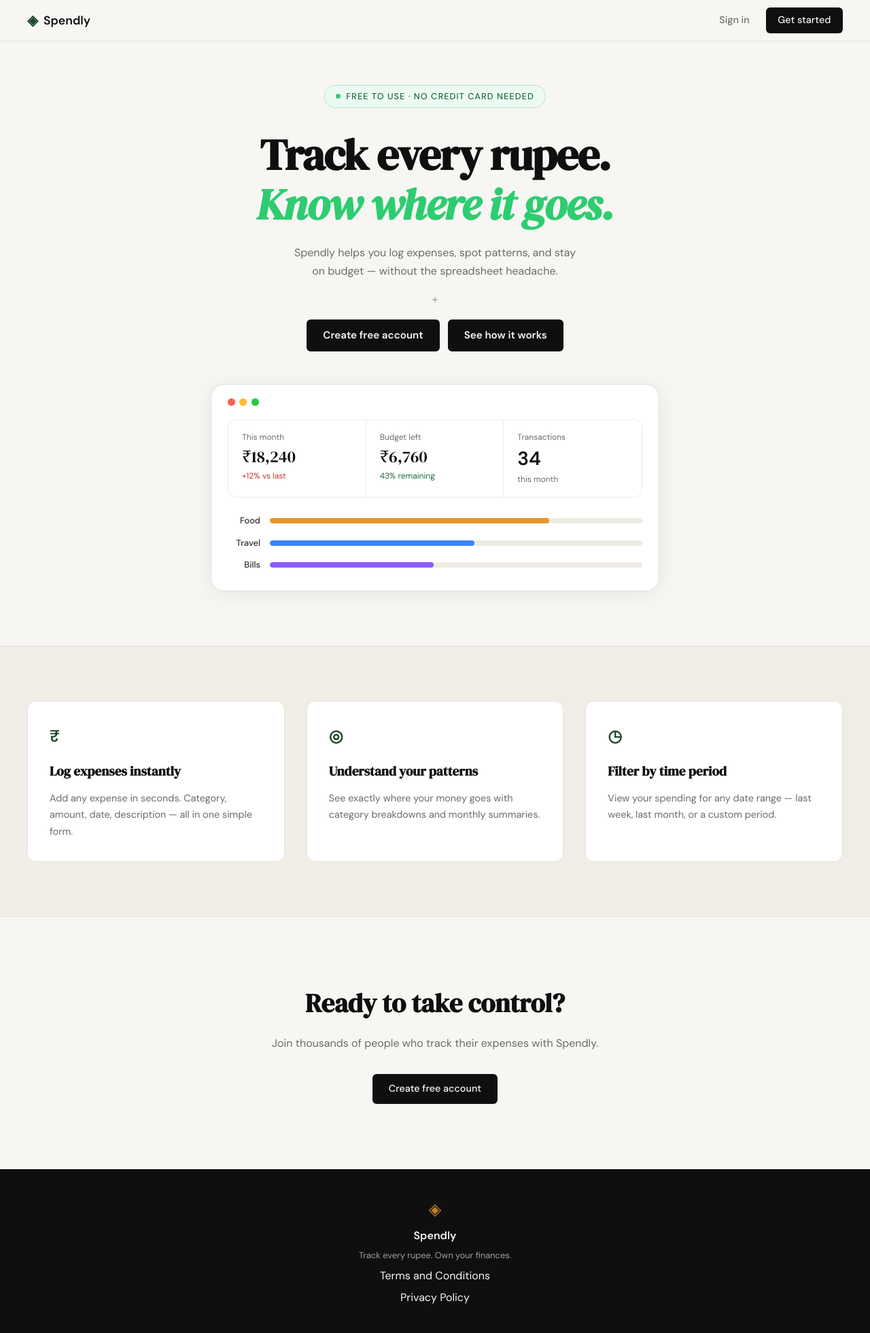
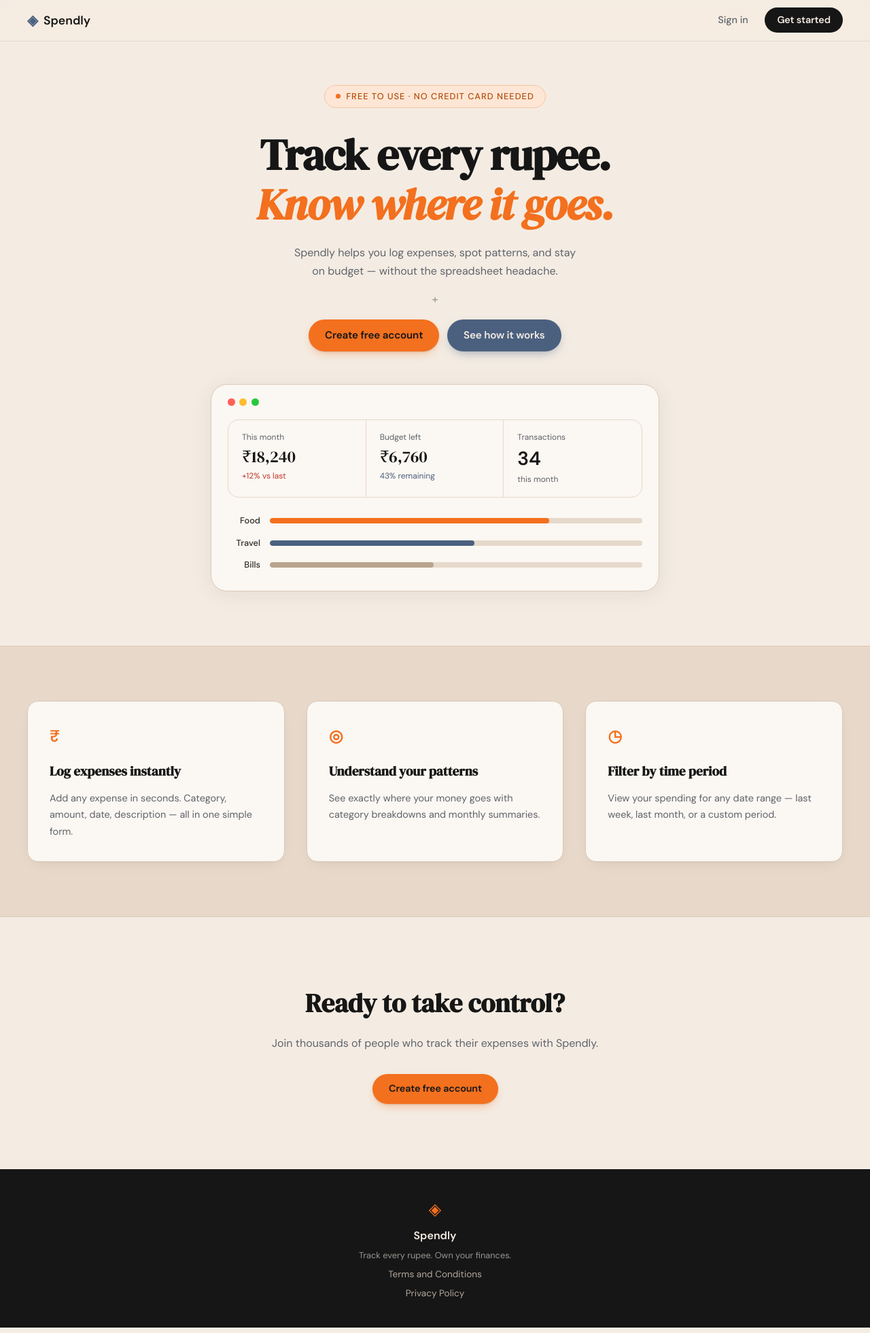
Before and after one commit to arka6fx/spendly, a Python web app: template src/templates/landing.html in a window 1280 px wide. Shown: the whole page at 68% size. Run offline with Jinja, Linux system fonts and the light colour scheme; the template is opened without the code that fills it, so the values that code supplies are empty.

Commit message:
Restyle UI with retro cream/blue/orange palette and Apple-style buttons and animations (#11)
Claude-Session: https://claude.ai/code/session_01JtjVb8H3Mi9Sz1jBHdq1Tg

Co-authored-by: Claude <noreply@anthropic.com>

```diff
--- a/assets/static/css/landing.css
+++ b/assets/static/css/landing.css
@@ -22,9 +22,9 @@
     display: inline-flex;
     align-items: center;
     gap: 0.5rem;
-    background: #edfaf3;
-    border: 1px solid #b2e5cb;
-    color: #1a6b3c;
+    background: #fde6d5;
+    border: 1px solid #f7c3a0;
+    color: #4b607f;
     font-size: 0.8rem;
     font-weight: 500;
     padding: 0.35rem 1rem;
@@ -36,7 +36,7 @@
     width: 7px;
     height: 7px;
     border-radius: 50%;
-    background: #2ecc71;
+    background: #f3701e;
     flex-shrink: 0;
 }
 
@@ -53,7 +53,7 @@
 }
 
 .hero-title-accent {
-    color: #2ecc71;
+    color: #f3701e;
     font-style: italic;
     display: block;
 }
@@ -192,7 +192,7 @@
 }
 
 .mock-sub-red   { color: #c0392b; }
-.mock-sub-green { color: #1a6b3c; }
+.mock-sub-green { color: #4b607f; }
 
 /* Category bars */
 
@@ -228,9 +228,9 @@
     border-radius: 999px;
 }
 
-.mock-bar-orange { background: #e8952a; }
-.mock-bar-blue   { background: #3b82f6; }
-.mock-bar-purple { background: #8b5cf6; }
+.mock-bar-orange { background: #f3701e; }
+.mock-bar-blue   { background: #4b607f; }
+.mock-bar-purple { background: #b9a48e; }
 
 /* Responsive */
 
--- a/assets/static/css/style.css
+++ b/assets/static/css/style.css
@@ -3,21 +3,21 @@
 /* ------------------------------------------------------------------ */
 
 :root {
-    --ink: #0f0f0f;
-    --ink-soft: #2d2d2d;
-    --ink-muted: #6b6b6b;
-    --ink-faint: #a0a0a0;
-    --paper: #f7f6f3;
-    --paper-warm: #f0ede6;
-    --paper-card: #ffffff;
-    --accent: #1a472a;
-    --accent-light: #e8f0eb;
-    --accent-2: #c17f24;
-    --accent-2-light: #fdf3e3;
+    --ink: #161616;
+    --ink-soft: #2e2c2a;
+    --ink-muted: #5f636b;
+    --ink-faint: #9a9590;
+    --paper: #f4ece3;
+    --paper-warm: #e8d8c9;
+    --paper-card: #fbf7f2;
+    --accent: #4b607f;
+    --accent-light: #dfe5ee;
+    --accent-2: #f3701e;
+    --accent-2-light: #fde6d5;
     --danger: #c0392b;
     --danger-light: #fdecea;
-    --border: #e4e1da;
-    --border-soft: #eeebe4;
+    --border: #d9c9b8;
+    --border-soft: #e6d9cb;
 
     --font-display: 'DM Serif Display', Georgia, serif;
     --font-body: 'DM Sans', system-ui, sans-serif;
@@ -25,9 +25,12 @@
     --max-width: 1200px;
     --auth-width: 440px;
 
-    --radius-sm: 6px;
-    --radius-md: 12px;
-    --radius-lg: 20px;
+    --radius-sm: 10px;
+    --radius-md: 16px;
+    --radius-lg: 24px;
+
+    --ease-spring: cubic-bezier(0.34, 1.56, 0.64, 1);
+    --ease-apple: cubic-bezier(0.25, 0.1, 0.25, 1);
 }
 
 /* ------------------------------------------------------------------ */
@@ -246,8 +249,8 @@ a { color: inherit; text-decoration: none; }
 }
 
 .mock-bar-2 { background: var(--accent-2); }
-.mock-bar-3 { background: #5b7fa6; }
-.mock-bar-4 { background: #8b5e83; }
+.mock-bar-3 { background: #4b607f; }
+.mock-bar-4 { background: #b9a48e; }
 
 .mock-amt {
     font-size: 0.8rem;
--- /dev/null
+++ b/assets/static/css/theme.css
@@ -0,0 +1,127 @@
+/* Apple-style interaction layer: pill buttons, spring motion, press feedback */
+
+body { background: var(--paper); }
+
+.navbar {
+    background: rgba(244, 236, 227, 0.72);
+    -webkit-backdrop-filter: saturate(180%) blur(20px);
+    backdrop-filter: saturate(180%) blur(20px);
+    border-bottom: 1px solid rgba(22, 22, 22, 0.08);
+}
+
+.footer { background: var(--ink); }
+.footer a { color: var(--paper-warm); font-size: 0.85rem; opacity: 0.75; transition: opacity 0.25s var(--ease-apple); }
+.footer a:hover { opacity: 1; }
+
+/* ---------- Buttons ---------- */
+.btn-primary, .btn-hero-primary, .btn-hero-secondary, .btn-ghost,
+.btn-submit, .btn-add-expense, .btn-filter, .nav-cta {
+    display: inline-flex;
+    align-items: center;
+    justify-content: center;
+    gap: 0.4rem;
+    border-radius: 999px;
+    font-weight: 600;
+    letter-spacing: -0.01em;
+    cursor: pointer;
+    user-select: none;
+    -webkit-tap-highlight-color: transparent;
+    transition:
+        transform 0.35s var(--ease-spring),
+        box-shadow 0.35s var(--ease-apple),
+        background-color 0.25s var(--ease-apple),
+        color 0.25s var(--ease-apple),
+        border-color 0.25s var(--ease-apple) !important;
+    will-change: transform;
+}
+
+/* Filled primary: orange with dark label */
+.btn-primary, .btn-hero-primary, .btn-submit, .btn-add-expense, .btn-filter {
+    background: var(--accent-2);
+    color: var(--ink);
+    border: none;
+    box-shadow: 0 1px 2px rgba(22,22,22,0.12), 0 6px 16px -6px rgba(243,112,30,0.55);
+}
+.btn-primary:hover, .btn-hero-primary:hover, .btn-submit:hover,
+.btn-add-expense:hover, .btn-filter:hover {
+    background: #ff8236;
+    color: var(--ink);
+    transform: translateY(-2px) scale(1.03);
+    box-shadow: 0 2px 4px rgba(22,22,22,0.12), 0 14px 26px -8px rgba(243,112,30,0.65);
+}
+
+/* Secondary: blue */
+.btn-hero-secondary {
+    background: var(--accent);
+    color: var(--paper);
+    border: none;
+    box-shadow: 0 6px 16px -6px rgba(75,96,127,0.6);
+}
+.btn-hero-secondary:hover {
+    background: #5a7094;
+    transform: translateY(-2px) scale(1.03);
+    box-shadow: 0 14px 26px -8px rgba(75,96,127,0.7);
+}
+
+/* Ghost */
+.btn-ghost {
+    background: rgba(22,22,22,0.04);
+    color: var(--ink);
+    border: 1px solid var(--border);
+}
+.btn-ghost:hover { background: rgba(22,22,22,0.08); transform: translateY(-1px) scale(1.02); }
+
+/* Nav CTA */
+.nav-cta { background: var(--ink) !important; color: var(--paper) !important; padding: 0.45rem 1.15rem; }
+.nav-cta:hover { background: var(--accent) !important; transform: scale(1.06); }
+
+.btn-submit { width: 100%; padding: 0.8rem; }
+
+/* Press feedback */
+.btn-primary:active, .btn-hero-primary:active, .btn-hero-secondary:active, .btn-ghost:active,
+.btn-submit:active, .btn-add-expense:active, .btn-filter:active, .nav-cta:active {
+    transform: scale(0.95) !important;
+    transition-duration: 0.12s !important;
+    box-shadow: 0 1px 2px rgba(22,22,22,0.15) !important;
+}
+
+/* Icon buttons */
+.btn-icon {
+    border-radius: 50%;
+    width: 34px; height: 34px;
+    transition: transform 0.3s var(--ease-spring), background-color 0.2s, color 0.2s, border-color 0.2s;
+}
+.btn-icon:hover { transform: scale(1.15); background: var(--accent-light); color: var(--accent); border-color: transparent; }
+.btn-icon--danger:hover { background: var(--danger-light); color: var(--danger); }
+.btn-icon:active { transform: scale(0.88); transition-duration: 0.1s; }
+
+.btn-clear { transition: color 0.2s, transform 0.3s var(--ease-spring); display: inline-block; }
+.btn-clear:hover { color: var(--accent-2); transform: translateX(2px); }
+.btn-clear:active { transform: scale(0.95); }
+
+/* Focus */
+:focus-visible { outline: 3px solid rgba(243,112,30,0.55); outline-offset: 3px; }
+.form-input { border-radius: var(--radius-sm); transition: border-color 0.25s, box-shadow 0.25s, background 0.25s; }
+.form-input:focus { border-color: var(--accent); box-shadow: 0 0 0 4px rgba(75,96,127,0.18); background: #fff; }
+
+/* ---------- Cards ---------- */
+.feature-card, .auth-card, .mock-card {
+    border-radius: var(--radius-md);
+    box-shadow: 0 1px 2px rgba(22,22,22,0.04), 0 8px 24px -12px rgba(22,22,22,0.12);
+    transition: transform 0.45s var(--ease-spring), box-shadow 0.35s var(--ease-apple);
+}
+.feature-card:hover { transform: translateY(-6px); box-shadow: 0 2px 4px rgba(22,22,22,0.05), 0 22px 40px -16px rgba(75,96,127,0.35); }
+.feature-icon { color: var(--accent-2); }
+.hero-title em { color: var(--accent-2); }
+.hero-badge { background: var(--accent-2-light); color: #b34d0a; }
+
+/* ---------- Entrance animations ---------- */
+@keyframes rise { from { opacity: 0; transform: translateY(18px); } to { opacity: 1; transform: none; } }
+.hero > *, .auth-container, .feature-card, .cta-inner { animation: rise 0.7s var(--ease-apple) both; }
+.hero > *:nth-child(2) { animation-delay: 0.12s; }
+.feature-card:nth-child(2) { animation-delay: 0.1s; }
+.feature-card:nth-child(3) { animation-delay: 0.2s; }
+
+@media (prefers-reduced-motion: reduce) {
+    *, *::before, *::after { animation: none !important; transition-duration: 0.01ms !important; }
+}
--- a/src/templates/base.html
+++ b/src/templates/base.html
@@ -9,6 +9,7 @@
     <link href="https://fonts.googleapis.com/css2?family=DM+Serif+Display:ital@0;1&family=DM+Sans:wght@300;400;500;600&display=swap" rel="stylesheet">
     <link rel="stylesheet" href="/static/css/style.css">
     {% block head %}{% endblock %}
+    <link rel="stylesheet" href="/static/css/theme.css">
 </head>
 <body>
 
```
